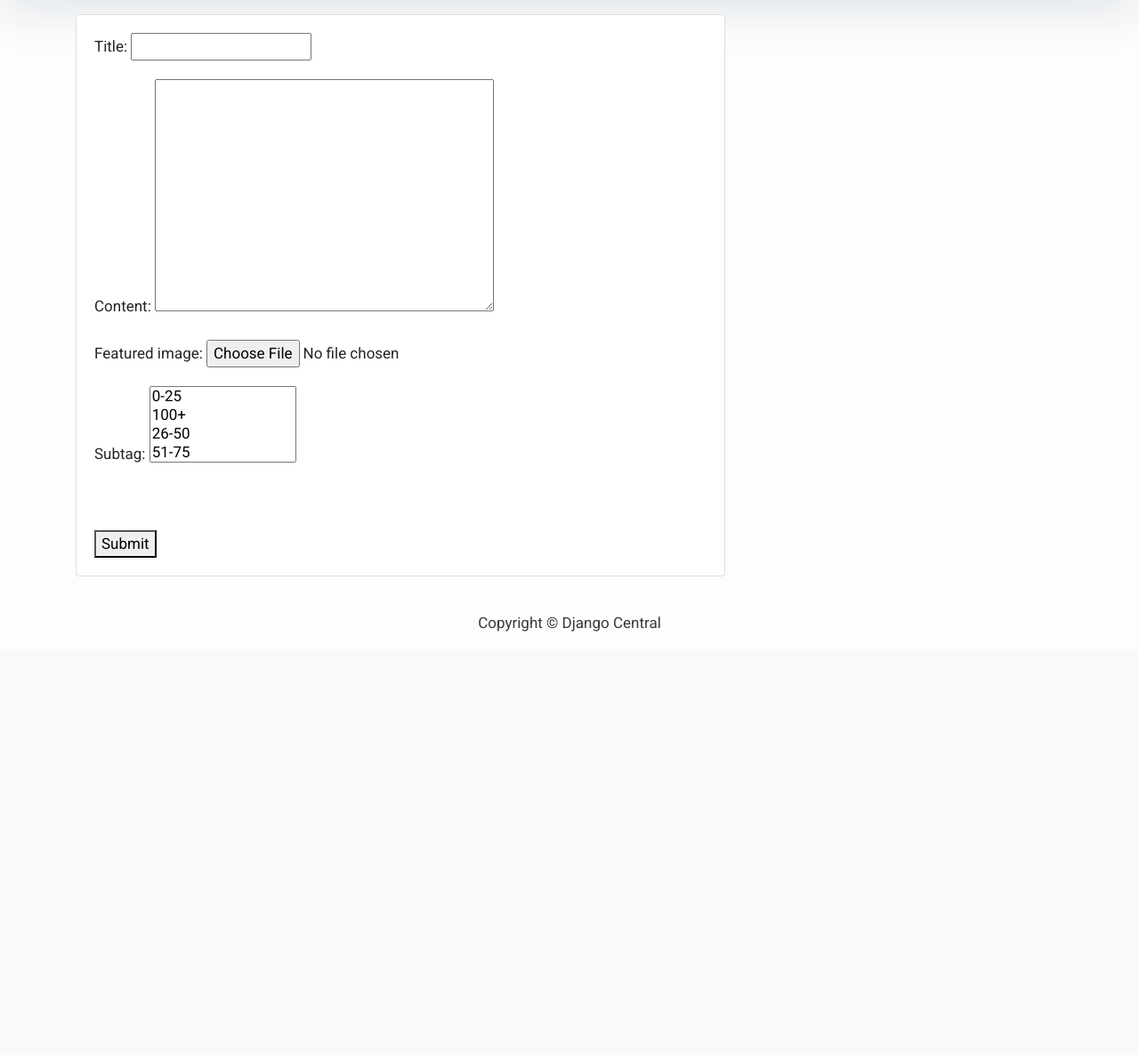
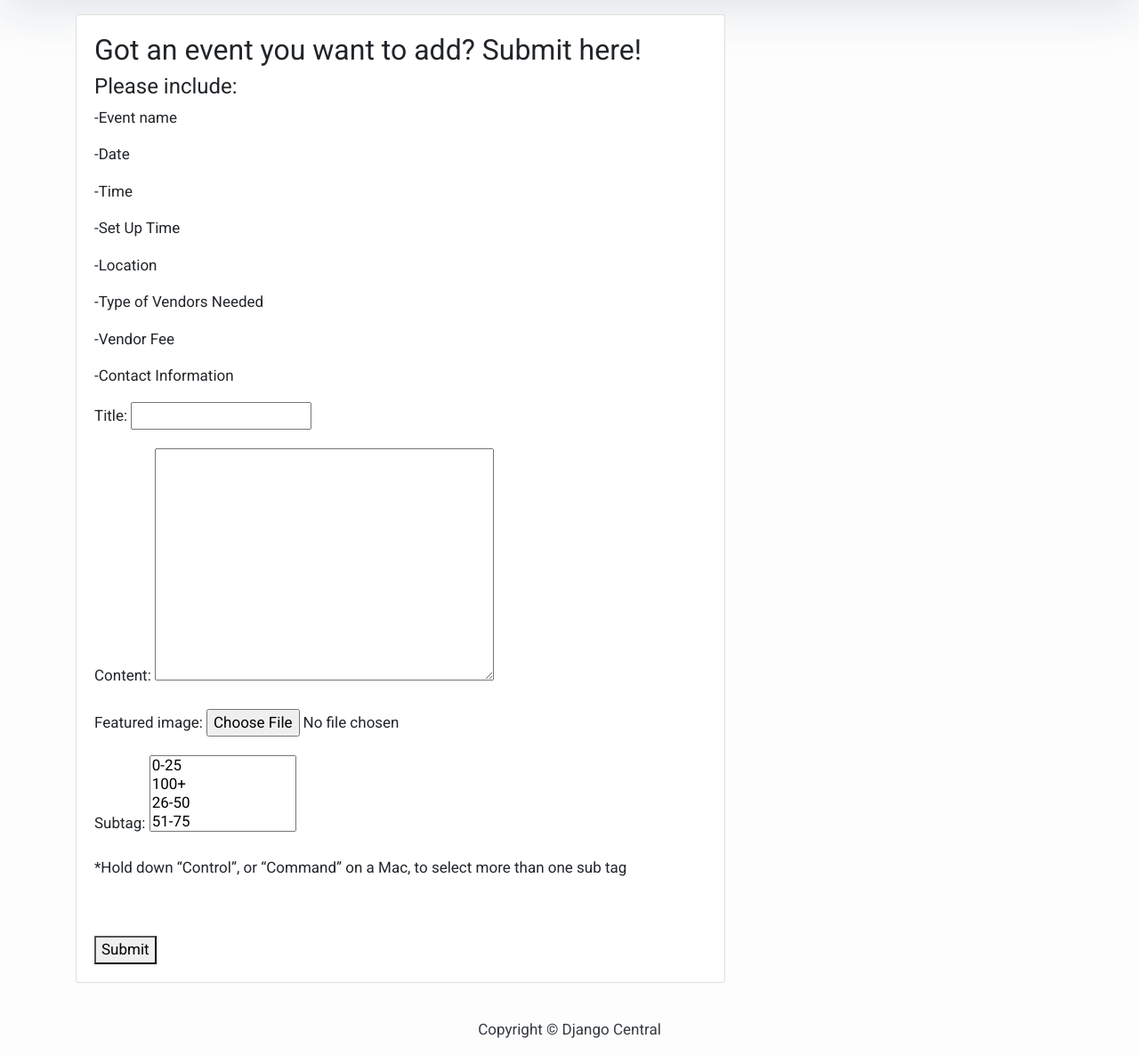
Before and after one commit to fruitscented/pearfectmarket, a Django app: page /contact in a window 1280 px wide. Shown: the part 231-1417 px from the top of the page at 89% size. Before the commit the page ends 941 px from the top, so only its background shows below. Run offline with Django 4.2, Linux system fonts and the light colour scheme; data comes from the database, SQL or seed files in the repository; both versions use the stored data as it was after the commit; some libraries are stand-ins or nearby versions.

Commit message:
edited form page

```diff
--- a/eventblog/templates/contact.html
+++ b/eventblog/templates/contact.html
@@ -17,15 +17,27 @@
 </header>
 
 
+
 <div class="container">
     <div class="row">
         <!-- Blog Entries Column -->
         <div class="col-md-8 mt-3 left">
             <div class="card mb-4">
                 <div class="card-body">
+                    <h2>Got an event you want to add? Submit here!</h2>
+    <h4>Please include:</h4>
+    <p>-Event name</p>
+    <p>-Date</p>
+    <p>-Time</p>
+    <p>-Set Up Time</p>
+    <p>-Location</p>
+    <p>-Type of Vendors Needed</p>
+    <p>-Vendor Fee</p>
+    <p>-Contact Information</p>
                     <form method="post" enctype="multipart/form-data">
                         {% csrf_token %}
                         {{ form.as_p }}
+                        <p>*Hold down “Control”, or “Command” on a Mac, to select more than one sub tag</p>
                         <button class="button is-success is-fullwidth is-medium mt-5"
                                 type="submit">Submit
                         </button>
```
Also changed, not shown: db.sqlite3, media/images/pearfectmarketlogo_BrpOH0I.png (added), media/images/pearfectmarketlogo_K1Lytr1.png (added).
